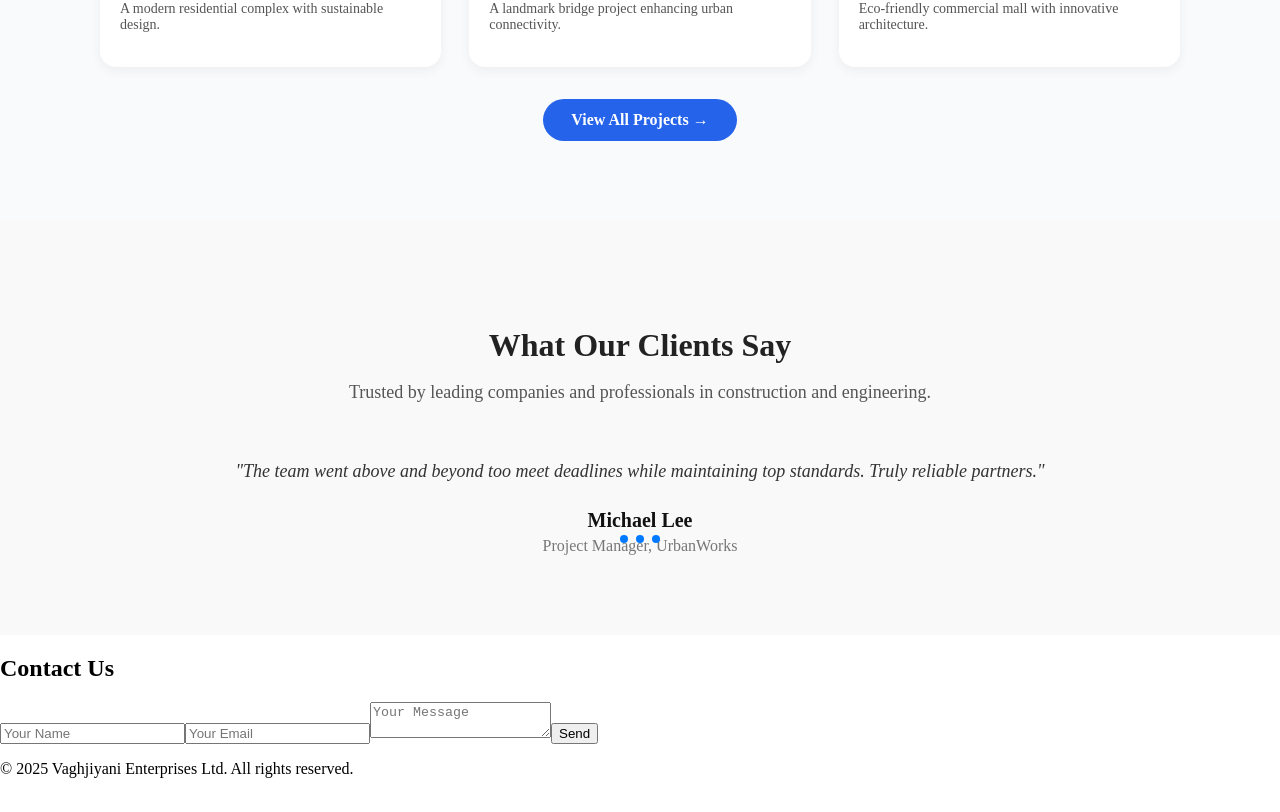
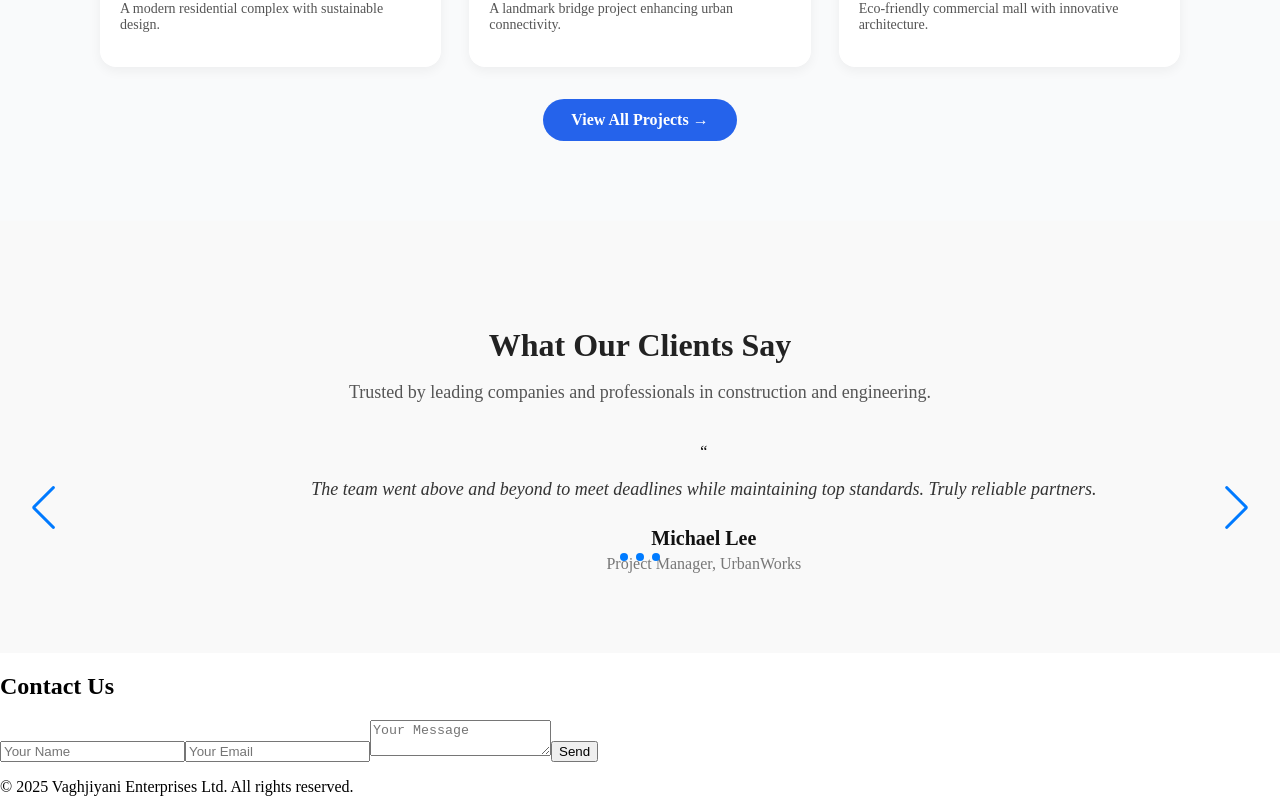
Before and after one commit to Eshhaa11/Vaghjiyani, a React (Create React App) app in the folder frontend/: page / in a window 1280 px wide. Shown: the part 2810-3622 px from the top of the page. Built offline with nearby package versions, Linux system fonts and the light colour scheme.

Commit message:
added arrow

```diff
--- a/frontend/src/components/testimonials.jsx
+++ b/frontend/src/components/testimonials.jsx
@@ -1,8 +1,9 @@
-import react from "react";
+import React from "react";
 import { Swiper, SwiperSlide } from "swiper/react";
-import {Pagination, Autoplay} from "swiper/modules";
+import { Pagination, Autoplay, Navigation} from "swiper/modules";
 import "swiper/css";
 import "swiper/css/pagination";
+import "swiper/css/navigation";
 import "../styles/testimonials.css";
 
 const testimonials = [
@@ -10,19 +11,19 @@ const testimonials = [
     name: "Alice Johnson",
     role: "CEO, BuildRight Ltd",
     feedback:
-        "Vaghjiyani Enterprises delivered exceptional quality and professionalism throughout our project. Highly recommended!"
+      "Vaghjiyani Enterprises delivered exceptional quality and professionalism throughout our project. Highly recommended!",
   },
   {
     name: "Michael Lee",
     role: "Project Manager, UrbanWorks",
     feedback:
-        "The team went above and beyond too meet deadlines while maintaining top standards. Truly reliable partners.",
+      "The team went above and beyond to meet deadlines while maintaining top standards. Truly reliable partners.",
   },
   {
     name: "Sophia Patel",
     role: "Architect, Skyline Designs",
     feedback:
-        "Collaborating with the was smooth and efficient. Their expertise bought our vision to life flawlessly.",
+      "Collaborating with them was smooth and efficient. Their expertise brought our vision to life flawlessly.",
   },
 ];
 
@@ -32,22 +33,26 @@ const testimonials = [
       <div className="testimonials-header">
         <h2 data-aos="fade-up">What Our Clients Say</h2>
         <p data-aos="fade-up" data-aos-delay="200">
-            Trusted by leading companies and professionals in construction and engineering.
+          Trusted by leading companies and professionals in construction and
+          engineering.
         </p>
       </div>
 
     <Swiper
-            modules={[Pagination, Autoplay]}
+    modules={[Pagination, Autoplay, Navigation]}
     slidesPerView={1}
-            spaceBetween={30}
-            pagination={{clickable: true}}
-            autoplay={{delay: 5000, disableOnInteraction: false}}
+    spaceBetween={40}
+    pagination={{ clickable: true }}
+    navigation={true}
+    autoplay={{ delay: 6000, disableOnInteraction: false }}
     loop={true}
     >
+
         {testimonials.map((t, index) => (
           <SwiperSlide key={index}>
             <div className="testimonial-card" data-aos="fade-up">
-                    <p className="testimonial-feedback">"{t.feedback}"</p>
+              <div className="quote-icon">“</div>
+              <p className="testimonial-feedback">{t.feedback}</p>
               <h4>{t.name}</h4>
               <span>{t.role}</span>
             </div>
```
Lines whose indentation alone changed are shown as unchanged.
